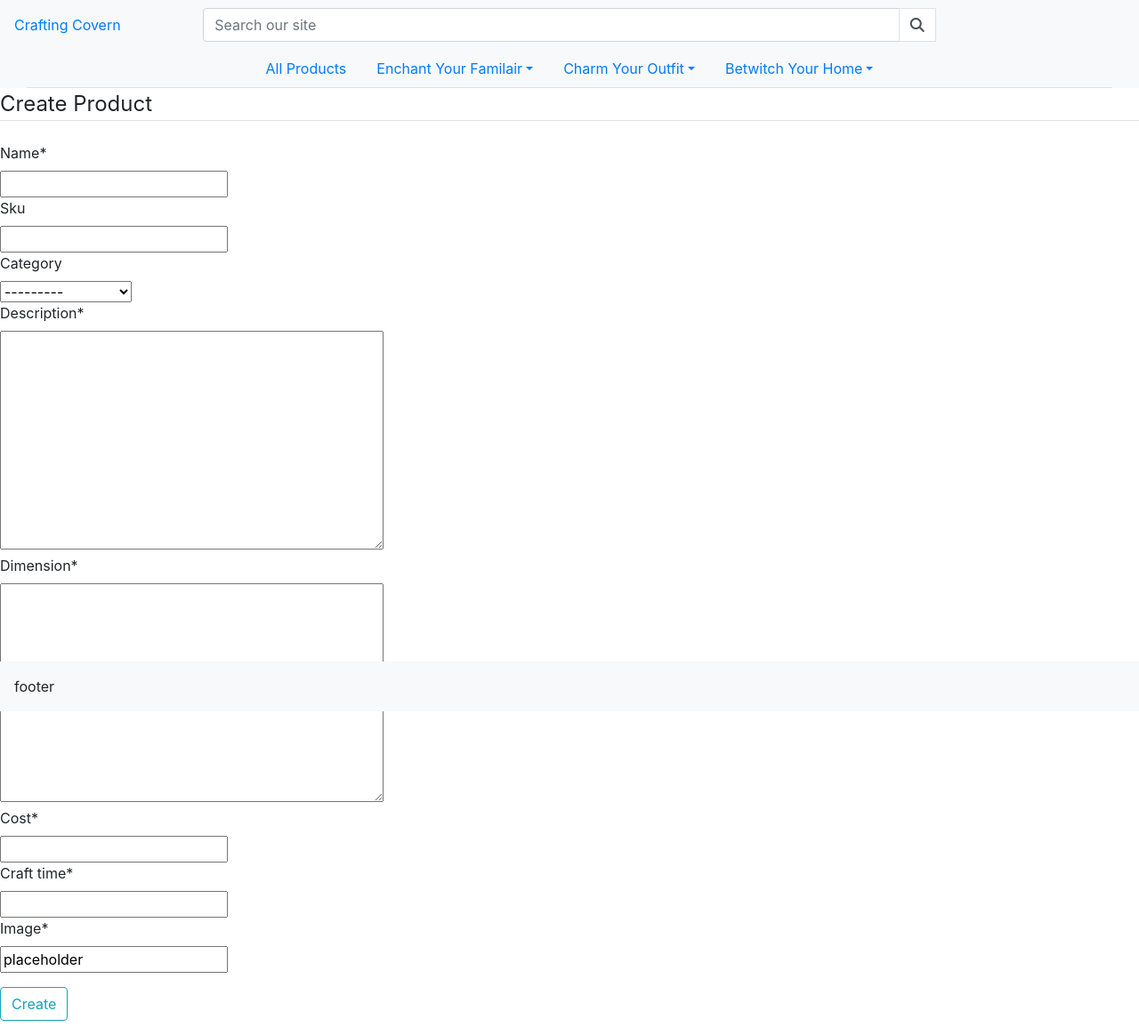
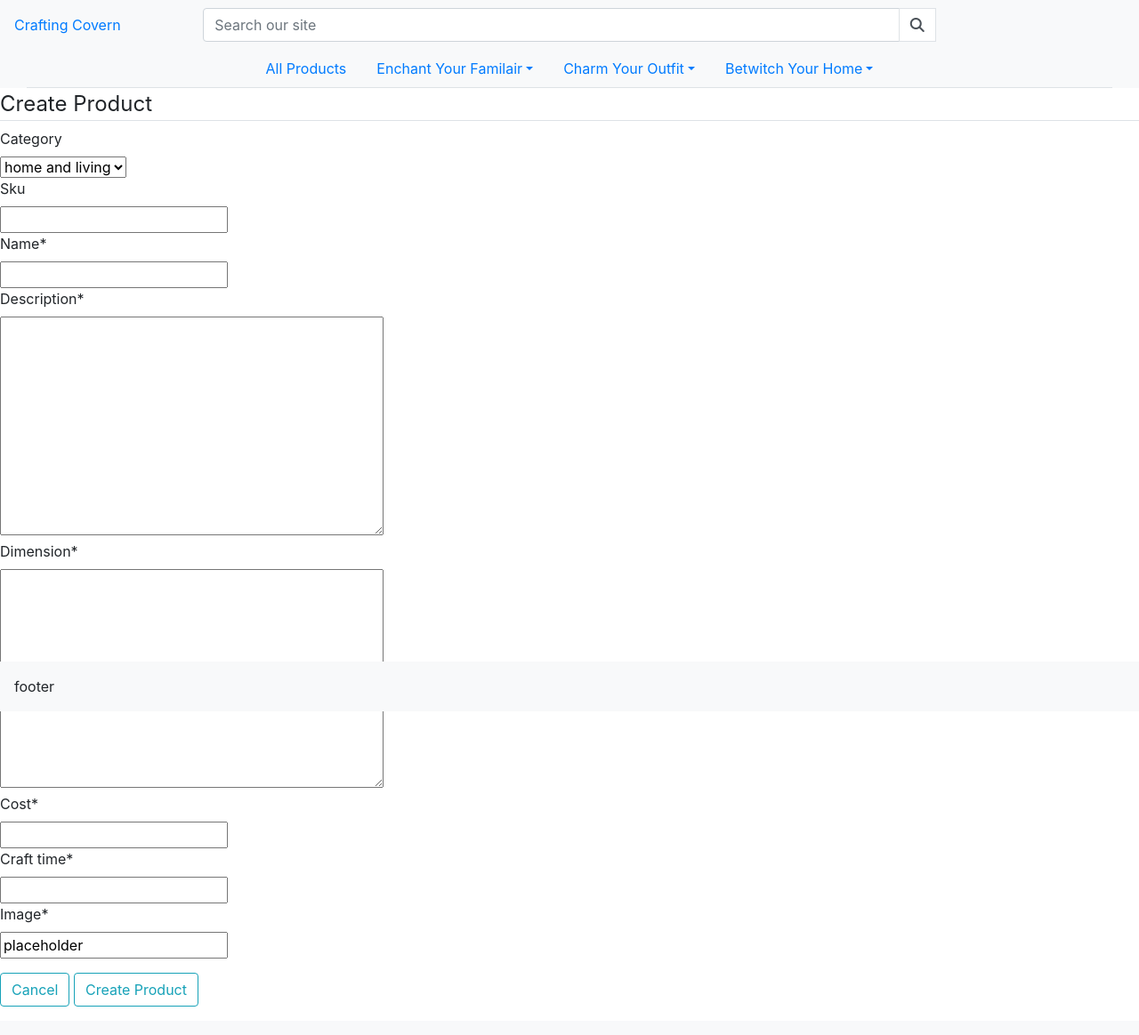
Before and after one commit to LaurieAnderson92/CraftingCovern, a Django app: page /product/new/ in a window 1280 px wide. Shown: the whole page at 89% size. After the commit the page ends 1132 px from the top, so only its background shows below. Run offline with Django 3.2, Linux system fonts and the light colour scheme; data comes from the database, SQL or seed files in the repository; both versions use the stored data as it was after the commit; some libraries are stand-ins or nearby versions.

Commit message:
fix: fix form to upload image
remove the create class view and add function view

```diff
--- a/craftingcovern/settings.py
+++ b/craftingcovern/settings.py
@@ -151,3 +151,5 @@
 # https://docs.djangoproject.com/en/3.2/ref/settings/#default-auto-field
 
 DEFAULT_AUTO_FIELD = 'django.db.models.BigAutoField'
+
+DEFAULT_FILE_STORAGE = 'cloudinary_storage.storage.MediaStorage'
--- /dev/null
+++ b/products/forms.py
@@ -0,0 +1,16 @@
+from django import forms
+from .models import Product, Category
+
+
+class ProductForm(forms.ModelForm):
+
+    class Meta:
+        model = Product
+        fields = '__all__'
+
+    def __init__(self, *args, **kwargs):
+        super().__init__(*args, **kwargs)
+        categories = Category.objects.all()
+        friendly_names = [(c.id, c.get_friendly_name()) for c in categories]
+
+        self.fields['category'].choices = friendly_names
--- a/products/models.py
+++ b/products/models.py
@@ -27,7 +27,6 @@
     dimension = models.TextField()
     cost = models.DecimalField(max_digits=6, decimal_places=2)
     craft_time = models.IntegerField(validators=[MinValueValidator(1), MaxValueValidator(40)])
-    image_url = models.URLField(max_length=1024, null=True, blank=True)
     image = CloudinaryField('image', default='placeholder')
     created_on = models.DateTimeField(auto_now_add=True)
     updated_on = models.DateTimeField(auto_now=True)
--- a/products/templates/products/product_form.html
+++ b/products/templates/products/product_form.html
@@ -1,15 +1,17 @@
 {% extends "base.html" %}
 {% load crispy_forms_tags %}
 {% block content %}
-    <div class="content-section">
-        <form method="POST">
-            {% csrf_token %}
+    <div class="">
+        <form method="POST" enctype="multipart/form-data">
+            <!-- enctype is needed for any HTML form sending media files -->
             <fieldset class="form-group">
-                <legend class="border-bottom mb-4">Create Product</legend>
+                <legend class="border-bottom">Create Product</legend>
+                {% csrf_token %}
                 {{ form|crispy }}
             </fieldset>
             <div class="form-group">
-                <button class="btn btn-outline-info" type="submit">Create</button>
+                <a class="btn btn-outline-info" href="{% url 'products_all' %}">Cancel</a>
+                <button class="btn btn-outline-info" type="submit">Create Product</button>
             </div>
         </form>
     </div>
--- a/products/urls.py
+++ b/products/urls.py
@@ -15,11 +15,10 @@
 """
 from django.urls import path
 from . import views
-from .views import ProductCreateView
 
 urlpatterns = [
     path('', views.index, name='home'),
     path('product/', views.product_list, name='products_all'),
     path('product/<int:id>/', views.product_detail, name='product_detail'),
-    path('product/new/', ProductCreateView.as_view(), name='products_create'),
+    path('product/new/', views.product_new, name='products_create'),
 ]
--- a/products/views.py
+++ b/products/views.py
@@ -3,7 +3,9 @@
 from django.views.generic import CreateView
 from django.http import HttpResponse
 from django.db.models import Q
+
 from .models import Product, Category
+from .forms import ProductForm
 
 # Create your views here.
 
@@ -74,6 +76,18 @@
         {"product": product},
     )
 
-class ProductCreateView(CreateView):
-    model = Product
-    fields = ['name', 'sku', 'category', 'description', 'dimension', 'cost', 'craft_time', 'image']
+def product_new(request):
+
+    if request.method == 'POST':
+        form = ProductForm(request.POST, request.FILES)
+        if form.is_valid:
+            form.save()
+            return redirect(reverse('products_all'))
+    else:
+        form = ProductForm()
+    template = 'products/product_form.html'
+    context = {
+        'form': form,
+    }
+
+    return render(request, template, context)
```
Also changed, not shown: db.sqlite3.
